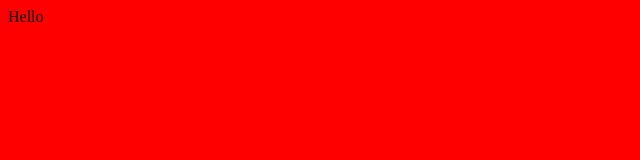
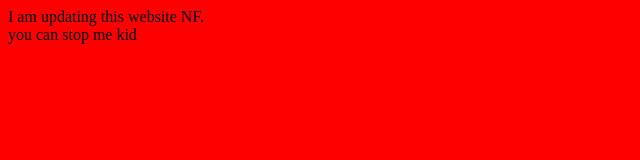
Before and after one commit to NasifFuad/demo, a plain HTML site: page index.html in a window 1280 px wide. Shown: the whole page, without its empty margins (0-640 px from the left). Drawn offline with Linux system fonts and the light colour scheme.

Commit message:
changing the websites content stop me if u can

```diff
--- a/index.html
+++ b/index.html
@@ -6,9 +6,11 @@
     <meta charset="UTF-8">
     <meta http-equiv="X-UA-Compatible" content="IE=edge">
     <meta name="viewport" content="width=device-width, initial-scale=1.0">
-    <title>Document</title>
+    <title>Changing the world</title>
 </head>
 <body>
-    Hello
+    I am updating this website NF.  <br>
+    you can stop me kid
+
 </body>
 </html>
```
